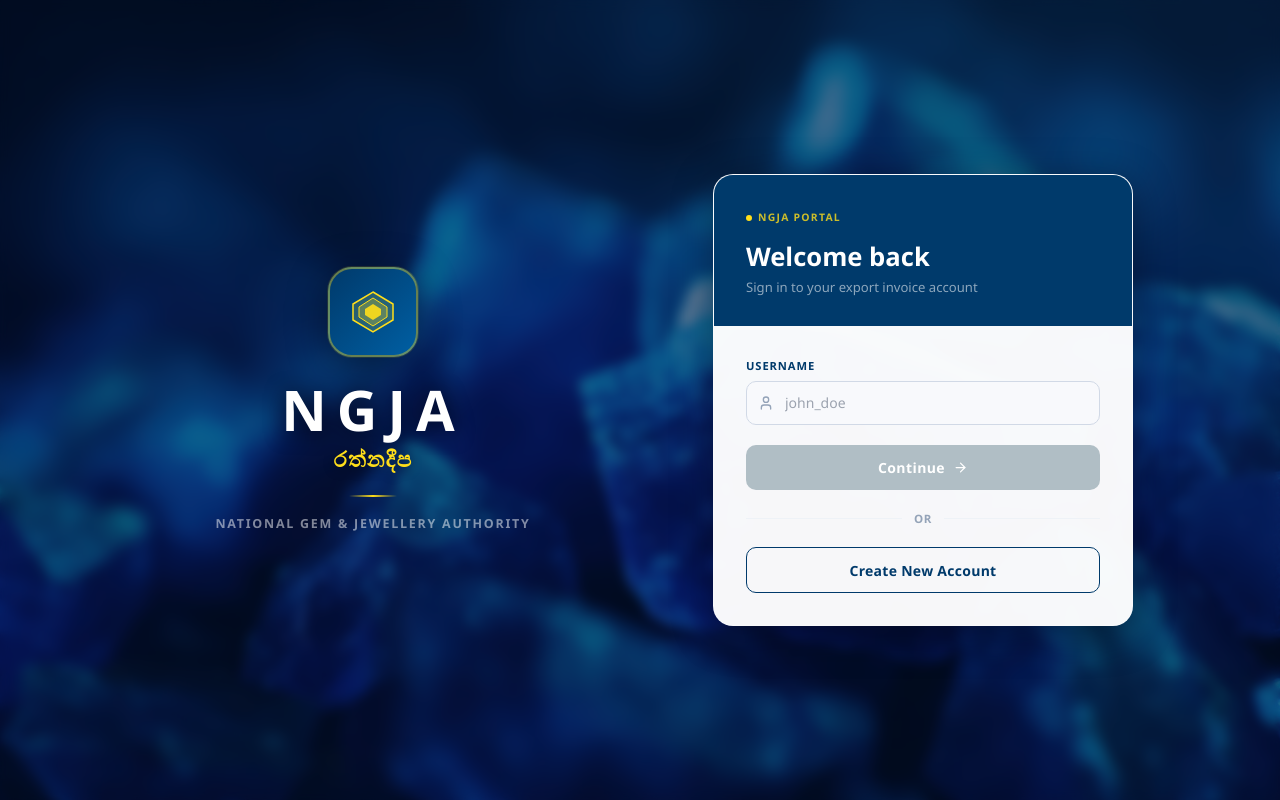
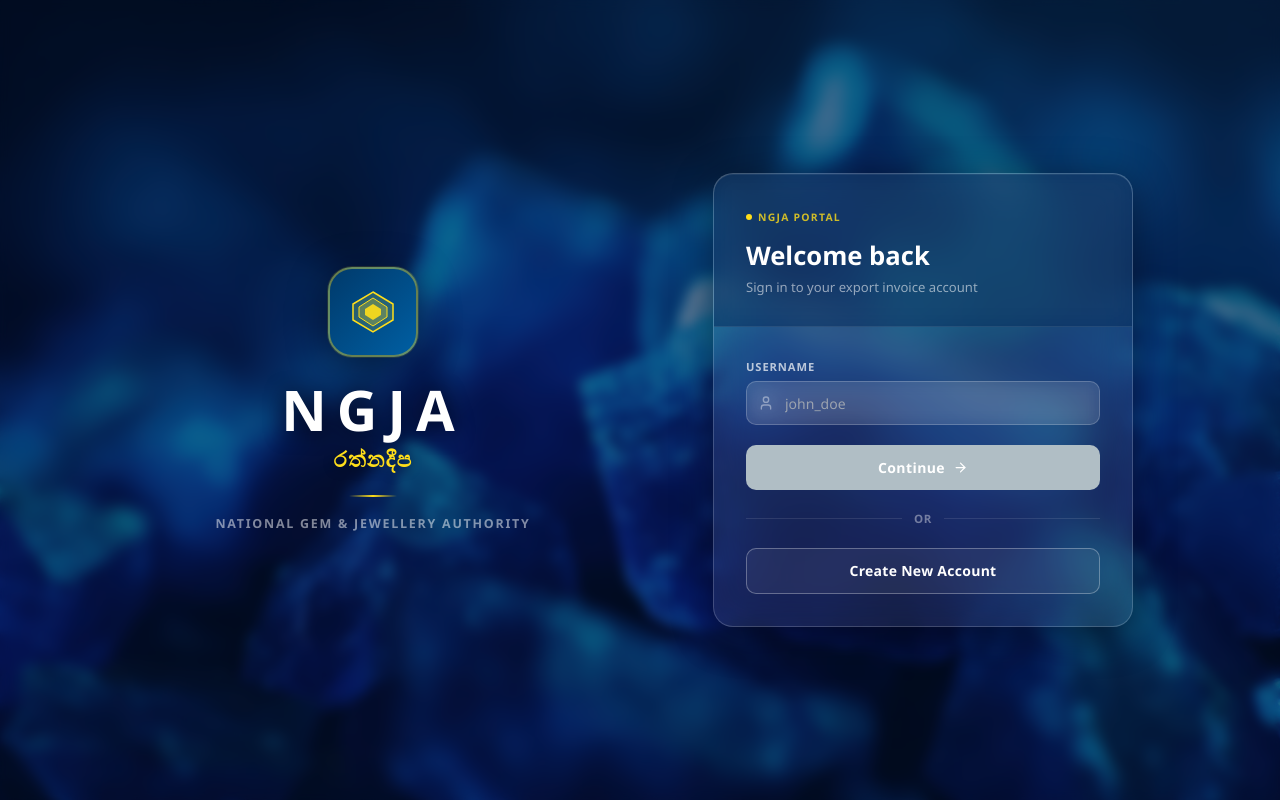
Before and after one commit to NGJA2-0/Invoice-Frontend, a React (Vite) app: page /auth/login in a window 1280 px wide. Built offline with nearby package versions, Linux system fonts and the light colour scheme.

Commit message:
update the sign up UI

```diff
--- a/src/pages/auth/Login.jsx
+++ b/src/pages/auth/Login.jsx
@@ -263,11 +263,13 @@
     width: '100%',
     padding: '0.65rem 1rem',
     fontSize: '0.875rem',
-    border: `1.5px solid ${hasError ? '#e53e3e' : '#d1d9e6'}`,
+    border: `1.5px solid ${hasError ? '#ff6b6b' : 'rgba(255,255,255,0.2)'}`,
     borderRadius: '10px',
     outline: 'none',
-    background: '#f8f9fc',
-    color: '#1a202c',
+    background: 'rgba(255,255,255,0.1)',
+    backdropFilter: 'blur(8px)',
+    WebkitBackdropFilter: 'blur(8px)',
+    color: '#ffffff',
     transition: 'border-color 0.2s, box-shadow 0.2s',
     boxSizing: 'border-box',
   })
@@ -278,13 +280,13 @@
     fontWeight: '700',
     letterSpacing: '0.08em',
     textTransform: 'uppercase',
-    color: '#003A6B',
+    color: 'rgba(255,255,255,0.7)',
     marginBottom: '6px',
   }
 
   const errorStyle = {
     fontSize: '0.72rem',
-    color: '#e53e3e',
+    color: '#ff8a8a',
     marginTop: '4px',
   }
 
@@ -391,11 +393,13 @@
           <div className="login-right">
             <div style={{
               width: '100%', maxWidth: '680px',
-              background: 'rgba(255,255,255,0.97)',
+              background: 'rgba(255,255,255,0.08)',
+              backdropFilter: 'blur(20px)',
+              WebkitBackdropFilter: 'blur(20px)',
               borderRadius: '20px',
-              border: '1px solid rgba(255,255,255,0.3)',
+              border: '1px solid rgba(255,255,255,0.18)',
               padding: '2.5rem',
-              boxShadow: '0 8px 40px rgba(0,0,0,0.35)',
+              boxShadow: '0 8px 40px rgba(0,0,0,0.4), inset 0 1px 0 rgba(255,255,255,0.15)',
             }}>
 
               {/* Header */}
@@ -407,7 +411,7 @@
                     background: 'none',
                     border: 'none',
                     cursor: 'pointer',
-                    color: '#003A6B',
+                    color: 'rgba(255,255,255,0.7)',
                     fontSize: '0.8rem',
                     fontWeight: '700',
                     letterSpacing: '0.04em',
@@ -435,10 +439,10 @@
                     <div style={{ width: '20px', height: '3px', background: '#ffde1a', borderRadius: '2px' }} />
                   </div>
                   <div>
-                    <h1 style={{ margin: 0, fontSize: '1.5rem', fontWeight: '800', color: '#003A6B', lineHeight: 1.2 }}>
+                    <h1 style={{ margin: 0, fontSize: '1.5rem', fontWeight: '800', color: 'rgba(255,255,255,0.75)', lineHeight: 1.2 }}>
                       Create Account
                     </h1>
-                    <p style={{ margin: '3px 0 0', fontSize: '0.82rem', color: '#64748b' }}>
+                    <p style={{ margin: '3px 0 0', fontSize: '0.82rem', color: 'rgba(255,255,255,0.5)', }}>
                       Register for NGJA export invoice access
                     </p>
                   </div>
@@ -446,7 +450,7 @@
               </div>
 
               {/* Divider */}
-              <div style={{ height: '1px', background: '#eef2f7', marginBottom: '1.75rem' }} />
+              <div style={{ height: '1px', background: 'rgba(255,255,255,0.1)', marginBottom: '1.75rem' }} />
 
           <form onSubmit={handleSignup}>
             <div style={{ display: 'grid', gridTemplateColumns: '1fr 1fr', gap: '1rem' }}>
@@ -525,7 +529,7 @@
                           borderRadius: '10px',
                           border: '1.5px solid #fecaca',
                           background: '#fff5f5',
-                          color: '#e53e3e',
+                          color: '#ff8a8a',
                           fontSize: '0.75rem',
                           fontWeight: '600',
                           cursor: 'pointer',
@@ -545,7 +549,7 @@
                     background: 'none',
                     border: 'none',
                     cursor: 'pointer',
-                    color: '#003A6B',
+                    color: 'rgba(255,255,255,0.7)',
                     fontSize: '0.78rem',
                     fontWeight: '700',
                     padding: '0',
@@ -559,7 +563,7 @@
               {/* Email — full width */}
               <div style={{ gridColumn: '1 / -1' }}>
                 <label style={labelStyle}>
-                  Email <span style={{ color: '#94a3b8', fontWeight: '500', textTransform: 'none', letterSpacing: 0 }}>(optional)</span>
+                  Email <span style={{ color: 'rgba(255,255,255,0.4)', fontWeight: '500', textTransform: 'none', letterSpacing: 0 }}>(optional)</span>
                 </label>
                 <input
                   type="email" name="email" value={signupData.email}
@@ -593,7 +597,7 @@
             </div>
 
             {/* Divider */}
-            <div style={{ height: '1px', background: '#eef2f7', margin: '1.75rem 0' }} />
+            <div style={{ height: '1px', background: 'rgba(255,255,255,0.1)', margin: '1.75rem 0' }} />
 
             <button
               type="submit"
@@ -644,16 +648,21 @@
         <div className="login-right">
           <div style={{
             width: '100%', maxWidth: '420px',
-            background: 'rgba(255,255,255,0.97)',
+            background: 'rgba(255,255,255,0.08)',
+            backdropFilter: 'blur(20px)',
+            WebkitBackdropFilter: 'blur(20px)',
             borderRadius: '20px',
-            border: '1px solid rgba(255,255,255,0.2)',
+            border: '1px solid rgba(255,255,255,0.18)',
             overflow: 'hidden',
-            boxShadow: '0 8px 40px rgba(0,0,0,0.35)',
+            boxShadow: '0 8px 40px rgba(0,0,0,0.4), inset 0 1px 0 rgba(255,255,255,0.15)',
           }}>
 
             {/* Top accent bar */}
         <div style={{
-          background: '#003A6B',
+          background: 'rgba(0,40,90,0.55)',
+          backdropFilter: 'blur(10px)',
+          WebkitBackdropFilter: 'blur(10px)',
+          borderBottom: '1px solid rgba(255,255,255,0.1)',
           padding: '1.75rem 2rem',
         }}>
           <div style={{
@@ -676,7 +685,9 @@
         </div>
 
         {/* Form area */}
-        <div style={{ padding: '2rem' }}>
+        <div style={{ padding: '2rem',
+                      background: 'transparent',
+                    }}>
 
           {/* ── Step 1: Username Verification ── */}
           {!isUsernameVerified ? (
@@ -687,7 +698,7 @@
                 <div style={{ position: 'relative' }}>
                   <User style={{
                     position: 'absolute', left: '12px', top: '50%', transform: 'translateY(-50%)',
-                    width: 16, height: 16, color: '#94a3b8',
+                    width: 16, height: 16, color: 'rgba(255,255,255,0.4)',
                   }} />
                   <input
                     type="text"
@@ -712,9 +723,9 @@
 
               {/* Divider */}
               <div style={{ display: 'flex', alignItems: 'center', gap: '12px' }}>
-                <div style={{ flex: 1, height: '1px', background: '#eef2f7' }} />
-                <span style={{ fontSize: '0.72rem', color: '#94a3b8', fontWeight: '600', letterSpacing: '0.06em' }}>OR</span>
-                <div style={{ flex: 1, height: '1px', background: '#eef2f7' }} />
+                <div style={{ flex: 1, height: '1px', background: 'rgba(255,255,255,0.1)', }} />
+                <span style={{ fontSize: '0.72rem', color: 'rgba(255,255,255,0.4)', fontWeight: '600', letterSpacing: '0.06em' }}>OR</span>
+                <div style={{ flex: 1, height: '1px', background: 'rgba(255,255,255,0.1)', }} />
               </div>
 
               <button
@@ -724,17 +735,17 @@
                   width: '100%',
                   padding: '0.72rem',
                   borderRadius: '10px',
-                  border: '1.5px solid #003A6B',
-                  background: 'transparent',
-                  color: '#003A6B',
+                  border: '1.5px solid rgba(255,255,255,0.3)',
+                  background: 'rgba(255,255,255,0.06)',
+                  color: '#ffffff',
                   fontSize: '0.875rem',
                   fontWeight: '700',
                   cursor: 'pointer',
                   letterSpacing: '0.02em',
                   transition: 'background 0.15s',
                 }}
-                onMouseEnter={e => e.currentTarget.style.background = '#f0f5fb'}
-                onMouseLeave={e => e.currentTarget.style.background = 'transparent'}
+                onMouseEnter={e => e.currentTarget.style.background = 'rgba(255,255,255,0.12)'}
+                onMouseLeave={e => e.currentTarget.style.background = 'rgba(255,255,255,0.06)'}
               >
                 Create New Account
               </button>
@@ -765,7 +776,7 @@
                   justifyContent: 'center',
                   flexShrink: 0,
                 }}>
-                  <User style={{ width: 18, height: 18, color: '#003A6B' }} />
+                  <User style={{ width: 18, height: 18, color: 'rgba(255,255,255,0.75)' }} />
                 </div>
                 <div>
                   <p style={{ margin: 0, fontSize: '0.92rem', fontWeight: '700', color: '#ffffff', lineHeight: 1.3 }}>
@@ -794,7 +805,7 @@
                 <div style={{ position: 'relative' }}>
                   <Lock style={{
                     position: 'absolute', left: '12px', top: '50%', transform: 'translateY(-50%)',
-                    width: 16, height: 16, color: '#94a3b8',
+                    width: 16, height: 16, color: 'rgba(255,255,255,0.4)',
                   }} />
                   <input
                     type="password"
@@ -825,7 +836,7 @@
                   background: 'none',
                   border: 'none',
                   cursor: 'pointer',
-                  color: '#94a3b8',
+                  color: 'rgba(255,255,255,0.4)',
                   fontSize: '0.78rem',
                   fontWeight: '600',
                   letterSpacing: '0.02em',
```
